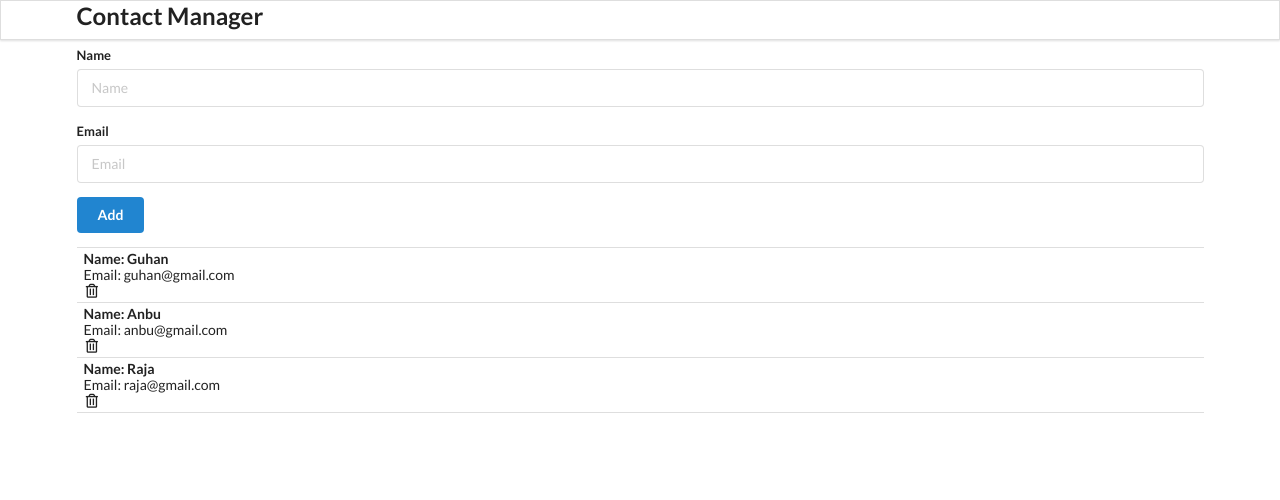
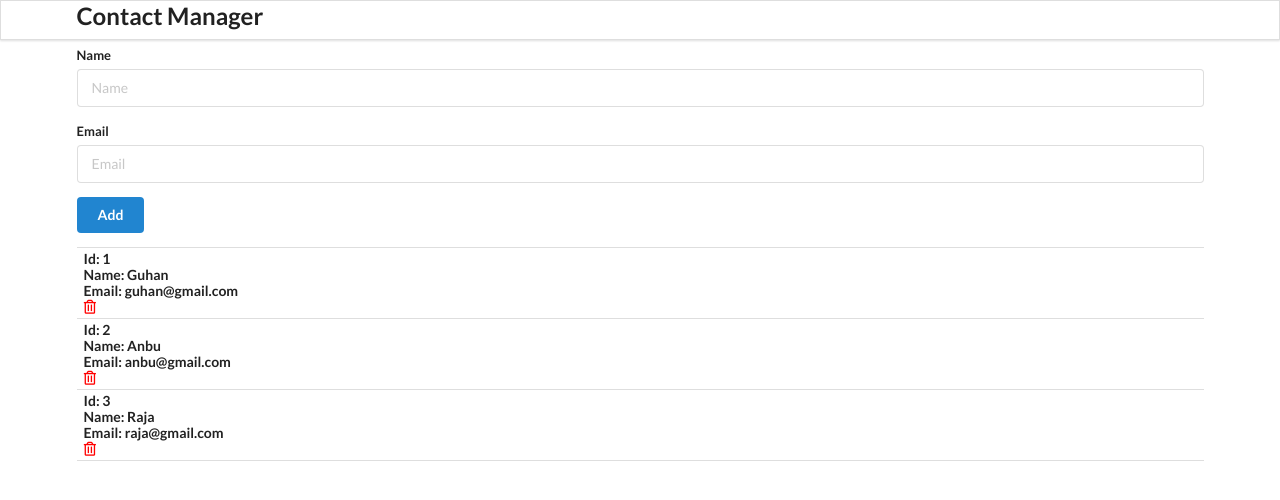
Before and after one commit to Guhanganesan/ReactJS, a React (Create React App) app in the folder myapp/: page / in a window 1280 px wide. Shown: the top 500 px of the page. Built offline with nearby package versions, Linux system fonts and the light colour scheme.

Commit message:
another example for props with constants

```diff
--- a/myapp/src/components/ContactCard.js
+++ b/myapp/src/components/ContactCard.js
@@ -0,0 +1,24 @@
+import React from 'react';
+
+const ContactCard = (props)=>{
+    const {id, name, email} = props.contacts;
+    return (
+        <div className="item">
+            <div className="content">
+                <div className="header">
+                    Id: {id}
+                </div>
+                <div className="header">
+                    Name: {name}
+                </div>
+                <div className="header">
+                    Email: {email}
+                </div>
+            </div>
+            <i className="trash alternate outline icon"
+            style={{color:'red', marginTop:'7px'}}></i>
+        </div>
+    )
+}
+
+export default ContactCard;
--- a/myapp/src/components/ContactList.js
+++ b/myapp/src/components/ContactList.js
@@ -1,20 +1,11 @@
 import React from 'react';
+import ContactCard from './ContactCard';
 
 const ContactList = (props) =>{
     console.log(props)
     const renderContactList = props.contacts.map((val)=>{
         return (
-            <div className="item">
-                <div className="content">
-                    <div className="header">
-                        Name: {val.name}
-                    </div>
-                    <div>
-                        Email: {val.email}
-                    </div>
-                    <i className="trash alternate outline icon"></i>
-                </div>
-            </div>
+            <ContactCard contacts={val}></ContactCard>
         )
     })
 
```
